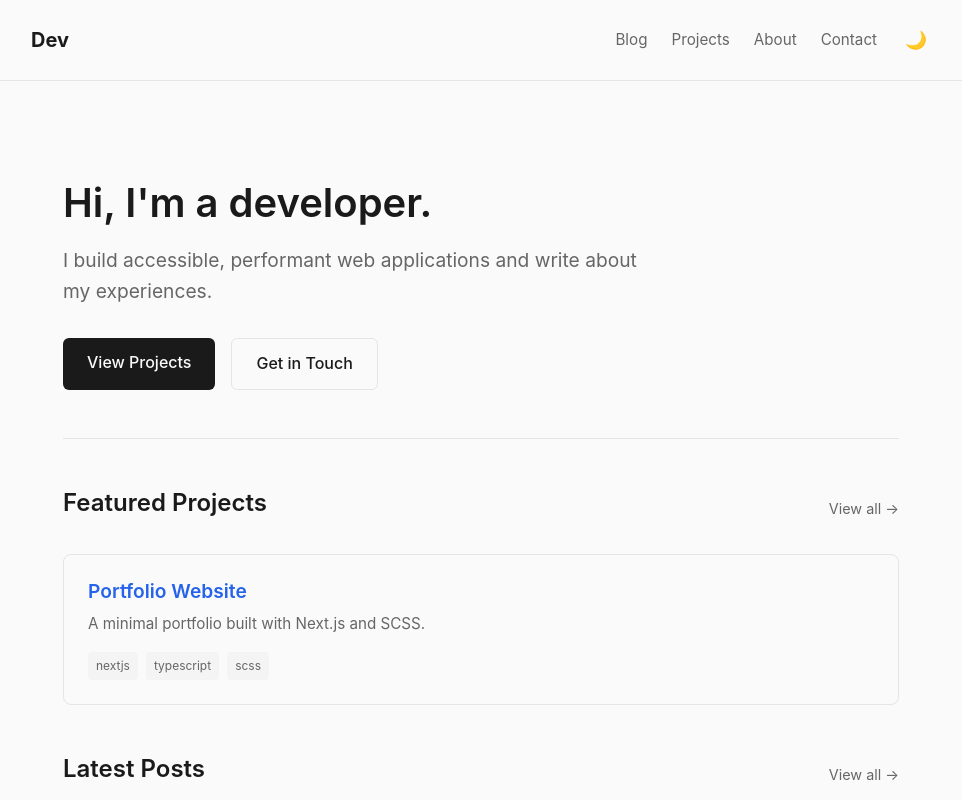
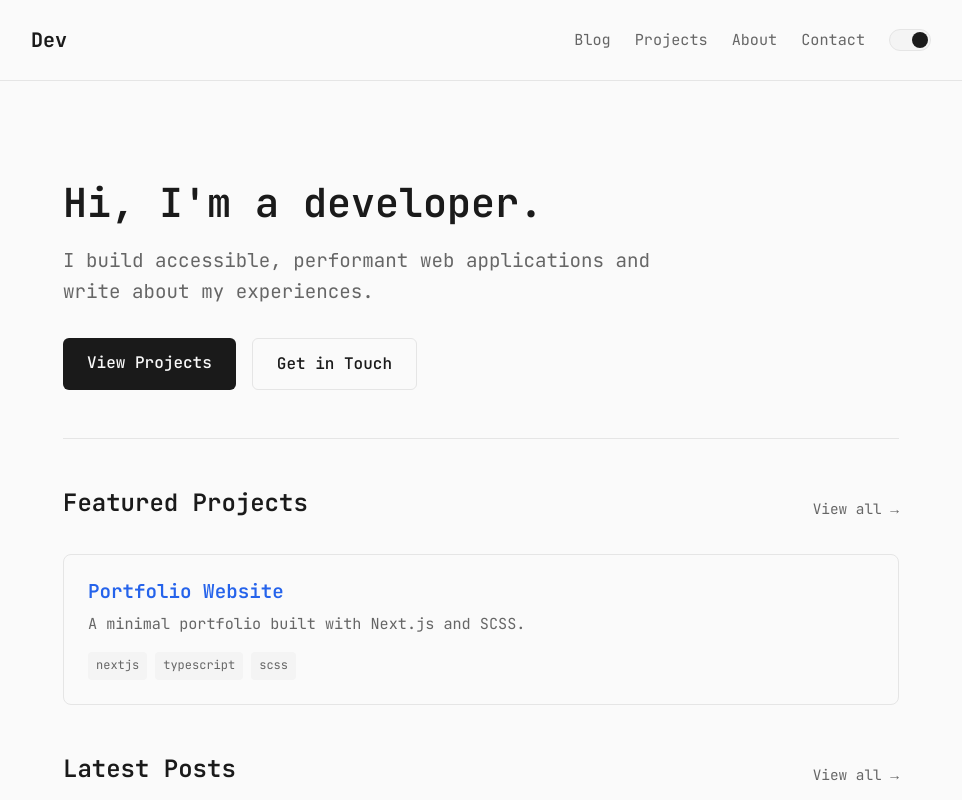
Before and after one commit to ModernAmusements/MA-Blog, a Next.js app: page / in a window 1280 px wide. Shown: the top 800 px of the page, without its empty margins (159-1121 px from the left). Built offline with nearby package versions, Linux system fonts and the light colour scheme.

Commit message:
Add developer vibe: JetBrains Mono font, UI toggle, no emojis

```diff
--- a/src/components/ThemeToggle.module.scss
+++ b/src/components/ThemeToggle.module.scss
@@ -1,13 +1,34 @@
 .toggle {
-  background: none;
-  border: none;
+  background: var(--code-bg);
+  border: 1px solid var(--border);
   cursor: pointer;
-  font-size: 1.1rem;
-  padding: 0.25rem;
-  border-radius: 4px;
-  transition: background 0.2s;
+  width: 42px;
+  height: 22px;
+  border-radius: 11px;
+  padding: 2px;
+  position: relative;
+  transition: all 0.2s;
+}
 
-  &:hover {
-    background: var(--code-bg);
+.indicator {
+  display: block;
+  width: 16px;
+  height: 16px;
+  background: var(--foreground);
+  border-radius: 50%;
+  transition: transform 0.2s;
+}
+
+[data-theme='light'] .indicator {
+  transform: translateX(20px);
+}
+
+[data-theme='dark'] .indicator {
+  transform: translateX(0);
+}
+
+@media (prefers-color-scheme: dark) {
+  :global([data-theme='system']) .indicator {
+    transform: translateX(0);
   }
 }
--- a/src/components/ThemeToggle.tsx
+++ b/src/components/ThemeToggle.tsx
@@ -20,7 +20,7 @@ export function ThemeToggle() {
       onClick={() => setTheme(theme === 'dark' ? 'light' : 'dark')}
       aria-label="Toggle theme"
     >
-      {theme === 'dark' ? '☀️' : '🌙'}
+      <span className={styles.indicator} />
     </button>
   );
 }
--- a/src/styles/globals.scss
+++ b/src/styles/globals.scss
@@ -40,12 +40,14 @@ $code-bg: #f4f4f4;
   padding: 0;
 }
 
+@import url('https://fonts.googleapis.com/css2?family=JetBrains+Mono:wght@400;500;600;700&display=swap');
+
 html {
   font-size: 16px;
 }
 
 body {
-  font-family: -apple-system, BlinkMacSystemFont, 'Segoe UI', Roboto, Oxygen, Ubuntu, sans-serif;
+  font-family: 'JetBrains Mono', monospace;
   background: var(--background);
   color: var(--foreground);
   line-height: 1.6;
```
